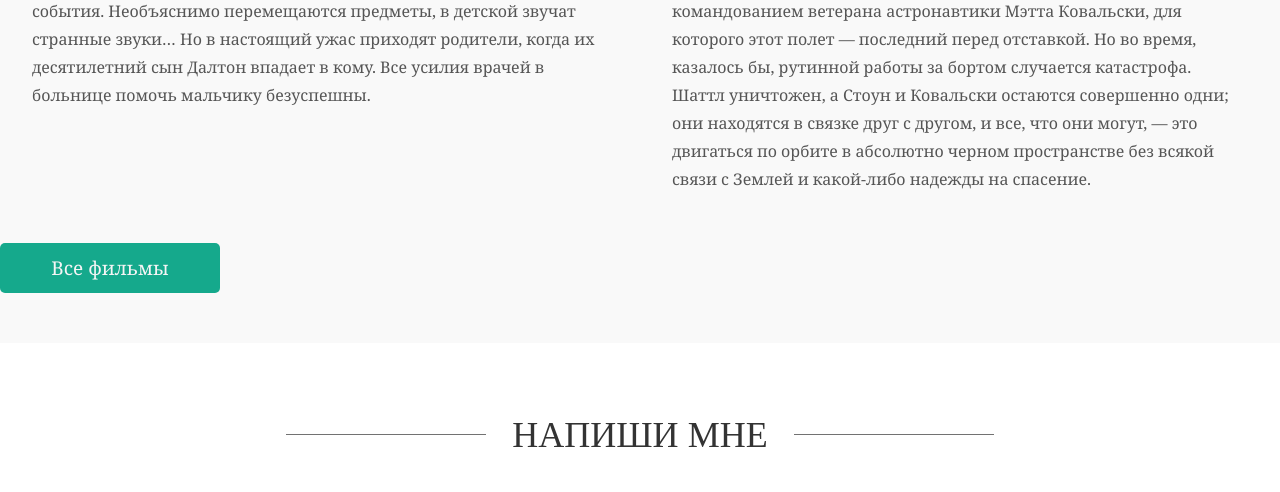
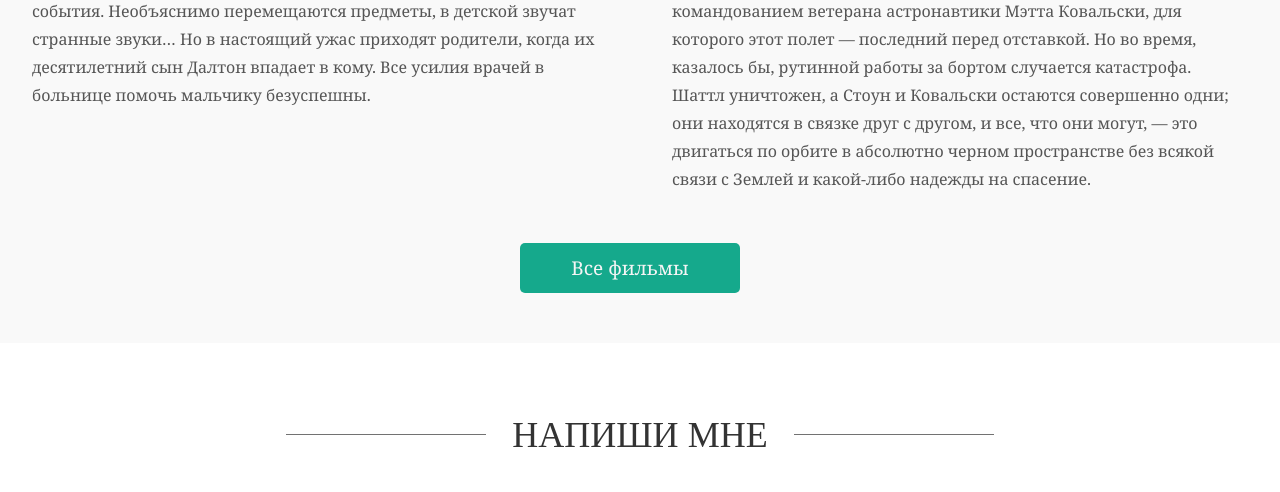
Before and after one commit to FLOWpifpaf/web-development, a PHP site: page / in a window 1280 px wide. Shown: the part 2623-3115 px from the top of the page. Run offline with PHP 8.4, Linux system fonts and the light colour scheme.

Commit message:
Обновил lw6

```diff
--- a/lw6/css/style.css
+++ b/lw6/css/style.css
@@ -139,12 +139,6 @@
     border-bottom: 1px solid #fff;
 }
 
-.container
-{
-    flex-direction: column;
-    width: 100%;
-}
-
 .grid__container
 {
     display: grid;
@@ -225,6 +219,7 @@
 
 .block-movies__button
 {
+    display: flex;
     justify-content: center;
     margin-bottom: 50px;
 }
```
